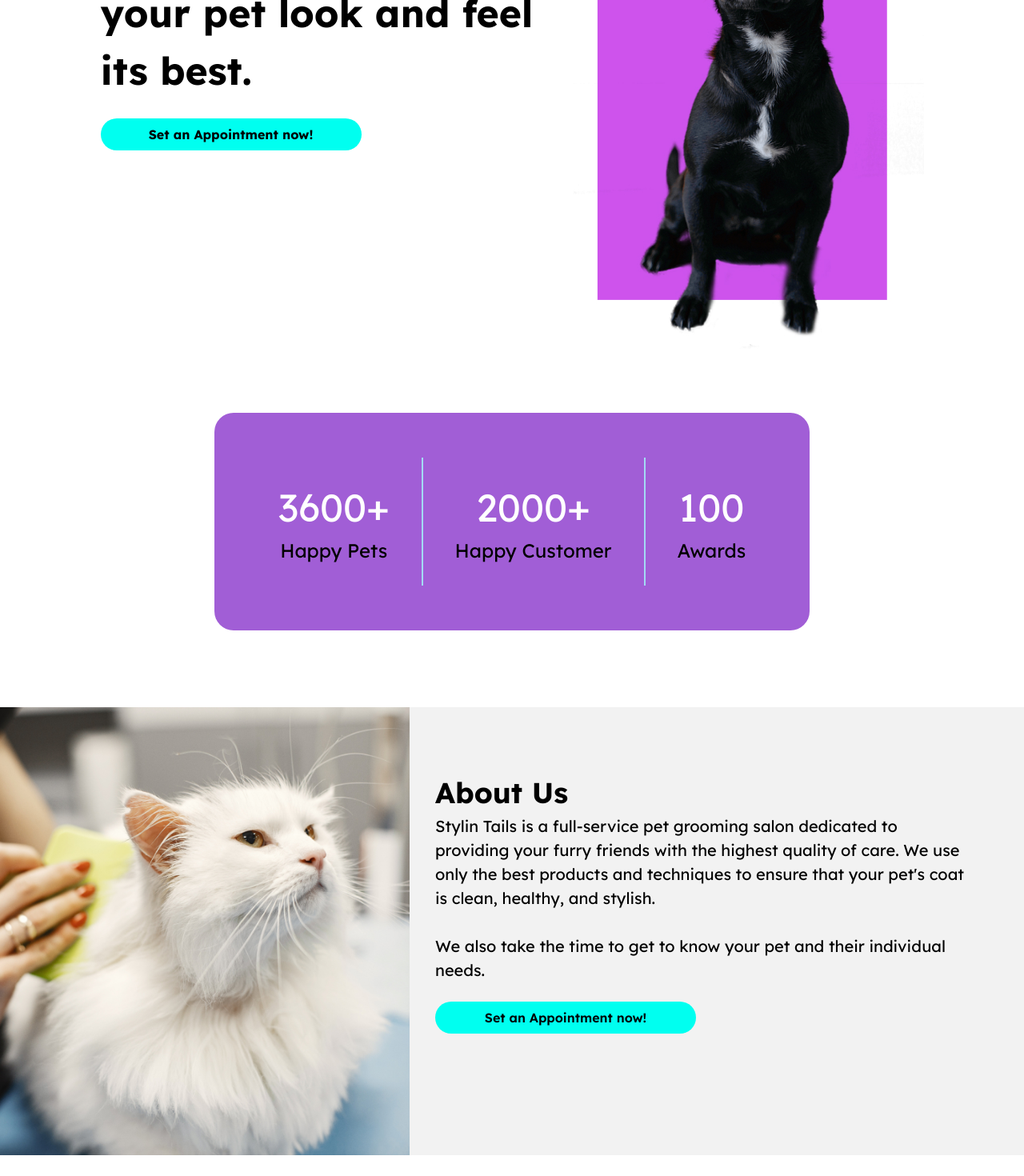
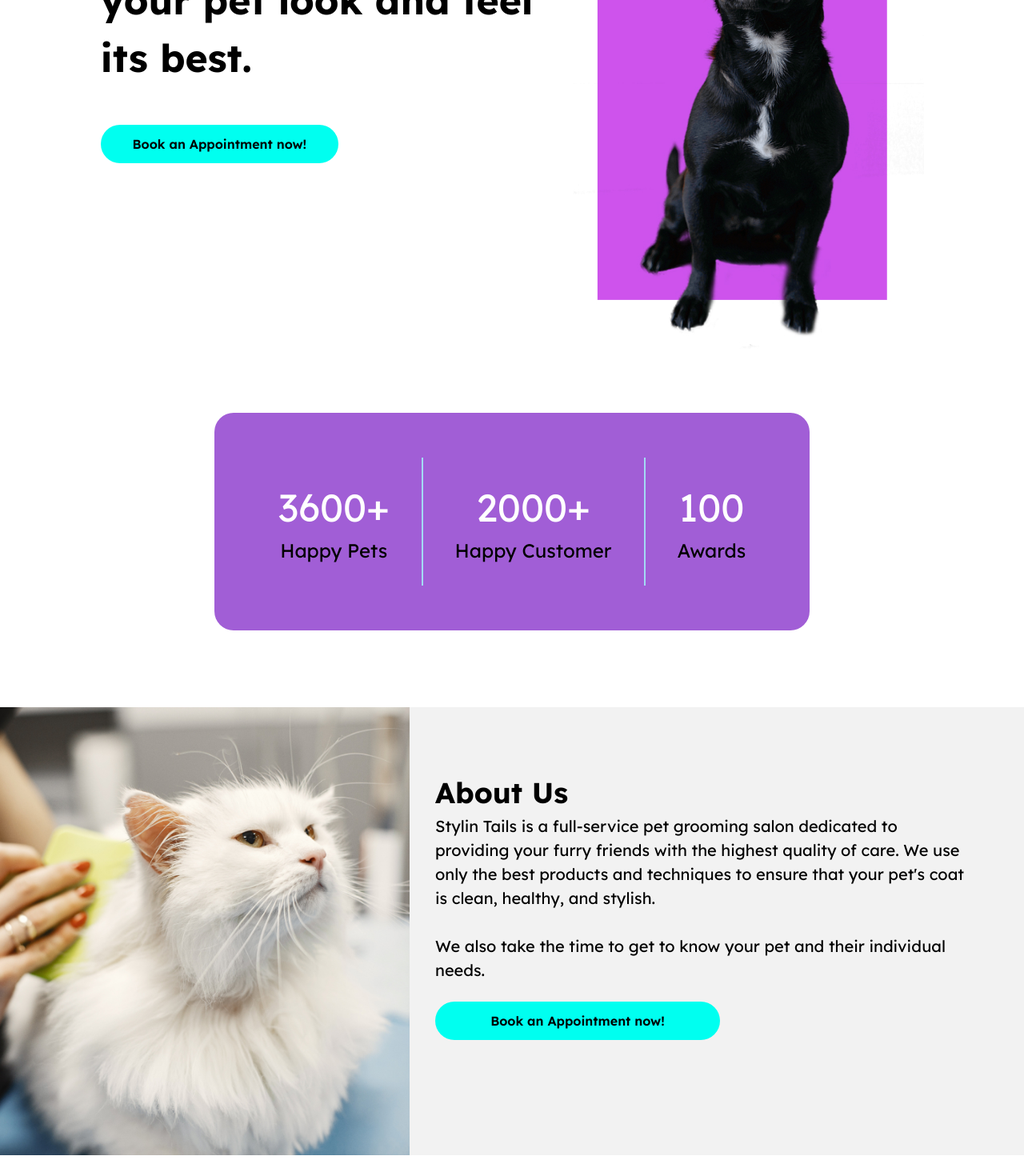
Before and after one commit to Mickaachu/stylinTails, a Next.js app in the folder client/: page / in a window 1280 px wide. Shown: the part 340-1810 px from the top of the page at 80% size. Built offline with nearby package versions, Linux system fonts and the light colour scheme.

Commit message:
button added

```diff
--- /dev/null
+++ b/client/components/common/Button.jsx
@@ -0,0 +1,21 @@
+import React from 'react'
+
+function Button({type,text}) {
+    const buttonStyles = (type) => {
+        switch (type) {
+            case 'primary':
+                return 'bg-[#00FFF0] mt-6 font-semibold py-3 px-10 rounded-full max-w-[356px]'
+            case 'secondary':
+                return 'bg-[#CD53EC] py-2 px-8 rounded-full'
+            default:
+                return 'bg-[#00FFF0] mt-6 font-semibold py-2 px-4 rounded-full max-w-[356px]'
+        }
+    }
+  return (
+    <button className={buttonStyles(type)}>
+        {text}
+    </button>
+  )
+}
+
+export default Button
--- a/client/components/home/AboutSection.jsx
+++ b/client/components/home/AboutSection.jsx
@@ -1,3 +1,4 @@
+import { Button } from "@/components"
 
 function AboutSection() {
   return (
@@ -7,9 +8,8 @@ function AboutSection() {
         <p className="max-w-[672px]">
           Stylin Tails is a full-service pet grooming salon dedicated to providing your furry friends with the highest quality of care. We use only the best products and techniques to ensure that your pet's coat is clean, healthy, and stylish. <br /> <br />We also take the time to get to know your pet and their individual needs.
         </p>
-        <button className="bg-[#00FFF0] mt-6 font-semibold py-2 px-4 rounded-full max-w-[326px]">
-          Set an Appointment now!
-        </button>
+
+        <Button text="Book an Appointment now!" type="primary"/>
       </div>
       <div className="bg-[url('../public/assets/Images/aboutUs.jpg')] min-h-[60vh] md:w-[40%] md:bg-center md:h-auto bg-cover">
 
--- a/client/components/home/HeroSection.jsx
+++ b/client/components/home/HeroSection.jsx
@@ -1,5 +1,6 @@
 import Image from "next/image"
 import { Images } from "@/constants"
+import { Button } from "@/components"
 import Link from "next/link"
 
 function HeroSection() {
@@ -8,8 +9,8 @@ function HeroSection() {
      <div className="flex flex-col gap-6 mt-24 lg:mt-0">
       <h1 className="max-w-[590px]">The best way to make your pet look and feel its best.
       </h1>
-      <Link href="/register" className="bg-[#00FFF0] text-center max-w-[326px] font-bold py-2 px-4 rounded-full">
-        Set an Appointment now!
+      <Link href="/register" >
+        <Button text="Book an Appointment now!" type="primary"/>
       </Link>
      </div>
      <div className="hidden lg:block mt-40">
--- a/client/components/index.js
+++ b/client/components/index.js
@@ -8,6 +8,7 @@ import LoginPage from "./login/LoginPage";
 import Footer from "./common/Footer";
 import AboutHeroSection from "./about/AboutHeroSection";
 import StaffSection from "./about/StaffSection";
+import Button from "./common/Button";
 export {
     HeroSection,
     AboutSection,
@@ -18,5 +19,6 @@ export {
     LoginPage,
     Footer,
     AboutHeroSection,
-    StaffSection
+    StaffSection,
+    Button
 }
--- a/client/package.json
+++ b/client/package.json
@@ -9,7 +9,7 @@
     "lint": "next lint"
   },
   "dependencies": {
-    "framer-motion": "^10.17.12",
+    "framer-motion": "^10.18.0",
     "next": "14.0.4",
     "react": "^18",
     "react-dom": "^18"
```
Also changed, not shown: 1 other file (tests, documents, lock files or other folders).
